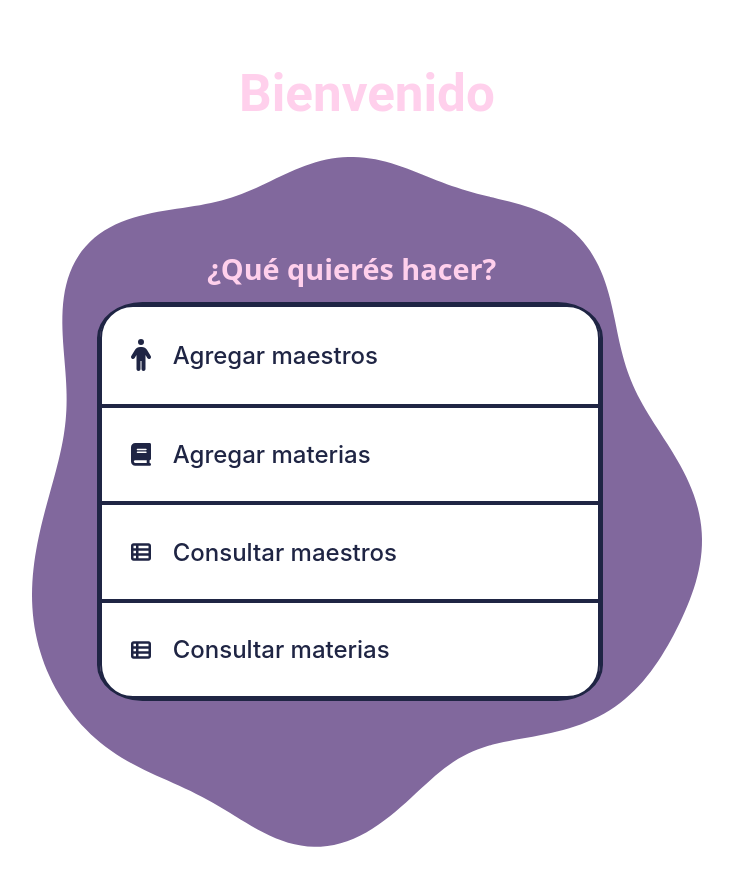
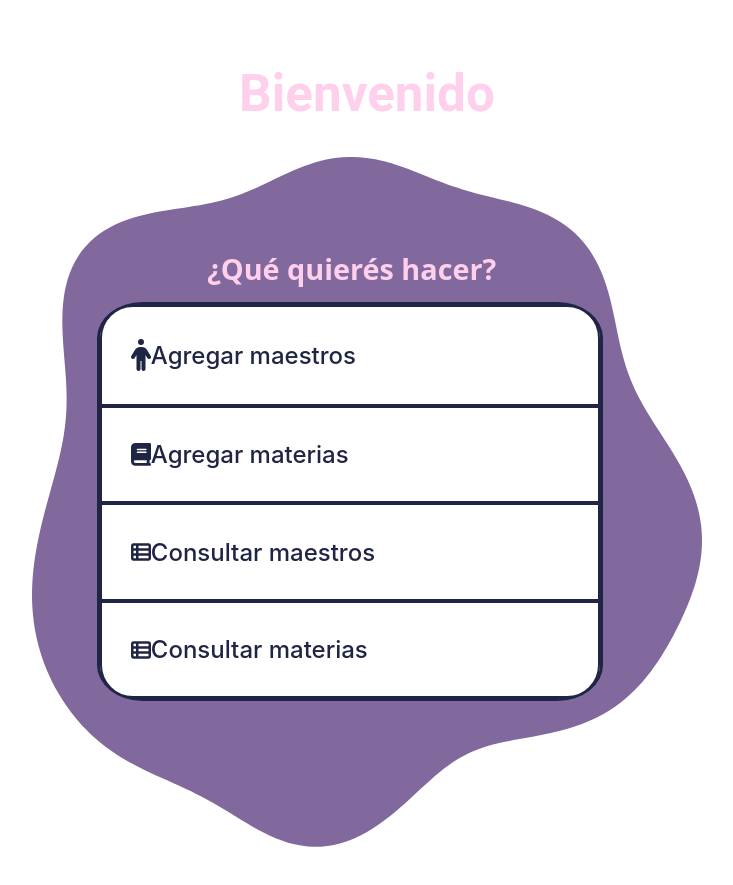
Before and after one commit to gatoguapo/react_curso, a React (Vite) app in the folder Sistema-Profesores/: page / in a window 1280 px wide. Shown: the whole page, without its empty margins (273-1006 px from the left). Built offline with nearby package versions, Linux system fonts and the light colour scheme.

Commit message:
IconoPersona funcion

```diff
--- a/Sistema-Profesores/src/assets/componentes/BotonPersonalizado.jsx
+++ b/Sistema-Profesores/src/assets/componentes/BotonPersonalizado.jsx
@@ -3,7 +3,7 @@ import "../css/BotonPersonalizado.css"
 export function BotonPersonalizado({text, className, xmlns, viewBox, d, svgWidth, svgColor}) {
     return (
         <button className={className}>
-            <svg xmlns={xmlns} viewBox={viewBox} width={svgWidth} className="persBtn-svg" fill={svgColor}>
+            <svg xmlns={xmlns} viewBox={viewBox} width={svgWidth} fill={svgColor}>
                 <path d={d}/>
             </svg>
             {text}
```
Also changed, not shown: Sistema-Profesores/src/assets/componentes/Iconos.jsx (+13 -0 lines).
